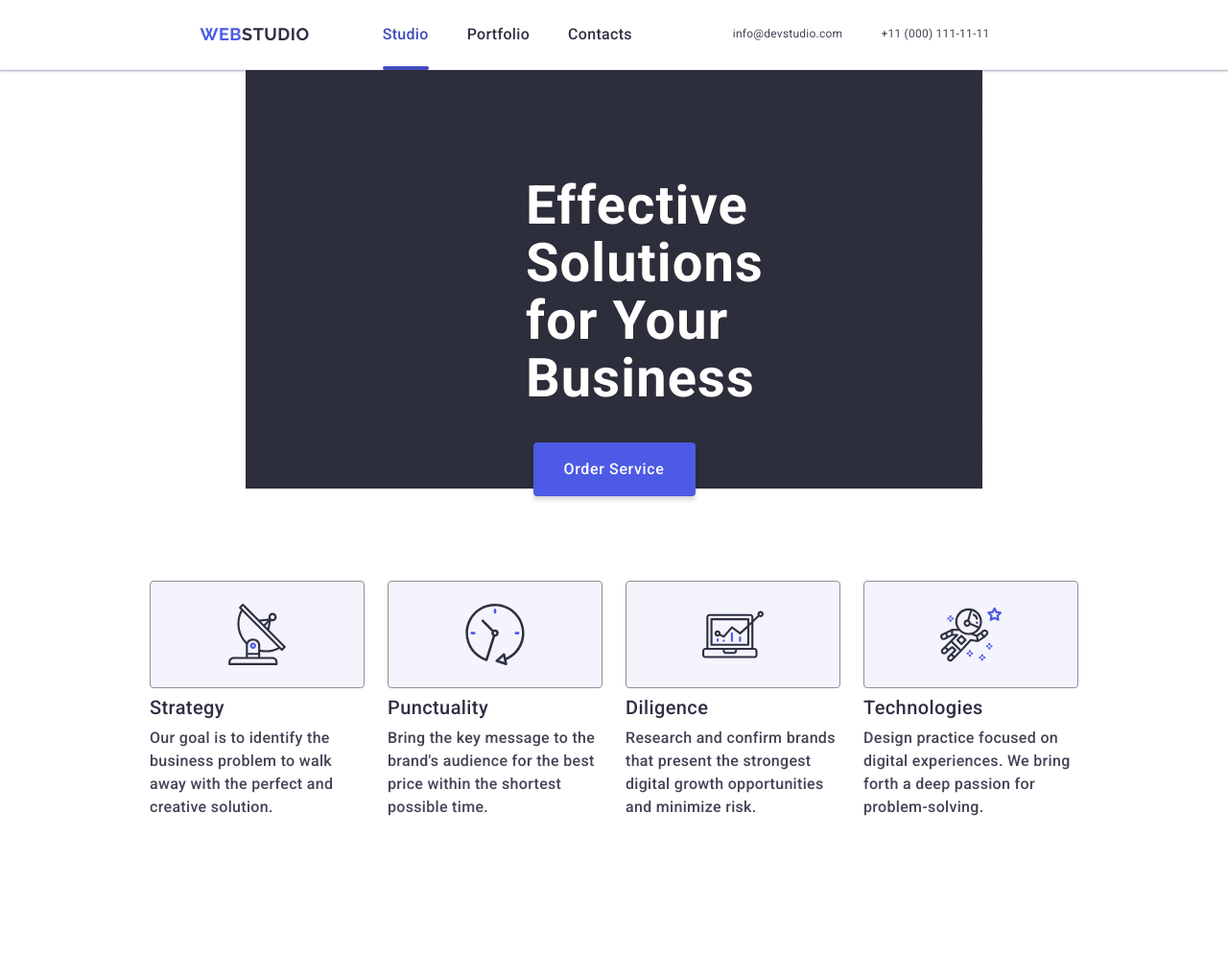
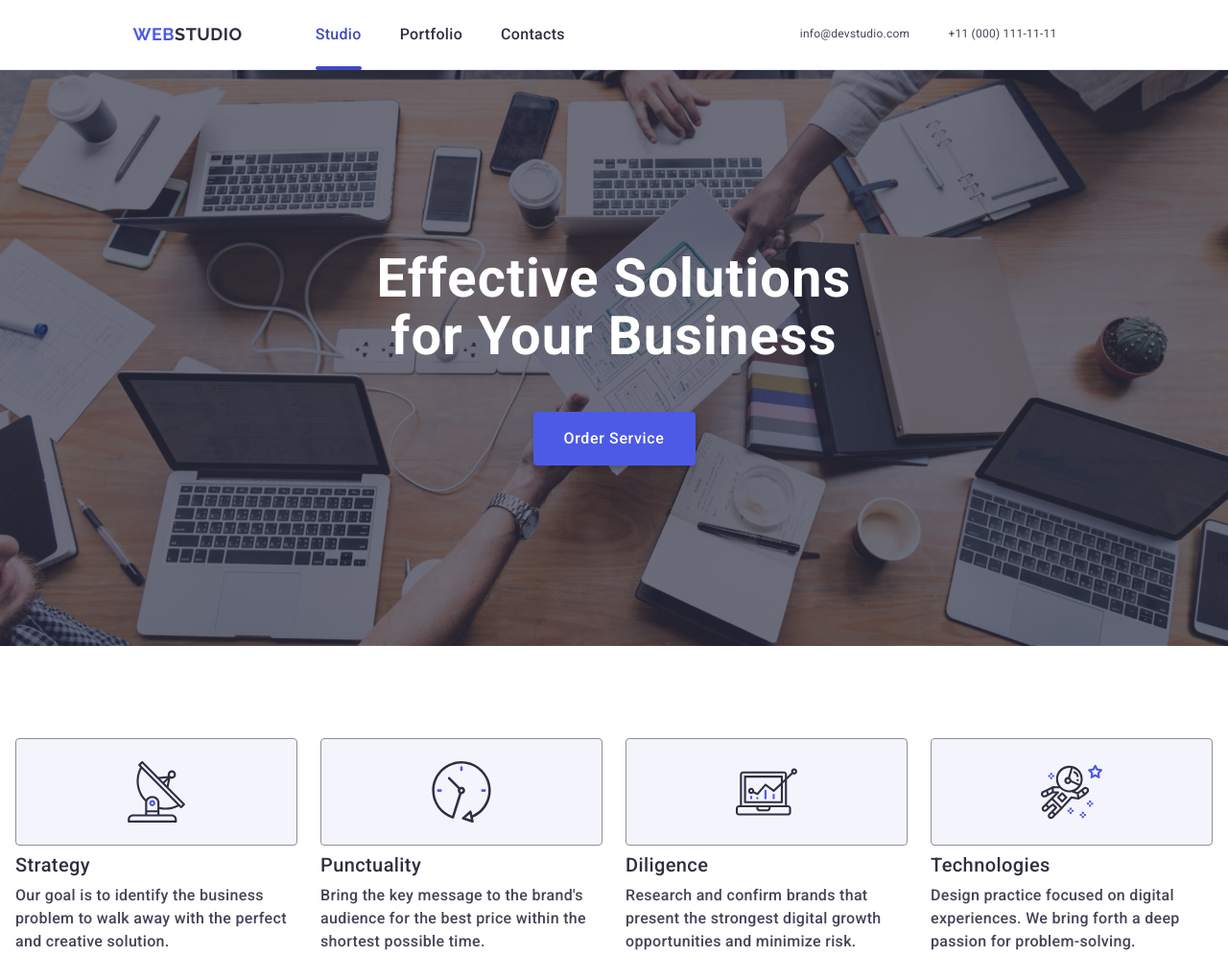
Before and after one commit to Makukhinanataliia/goit-markup-hw-06, a plain HTML site: page index.html in a window 1280 px wide. Shown: the whole page at 96% size. Before the commit the page ends 949 px from the top, so only its background shows below. Drawn offline with nearby package versions, Linux system fonts and the light colour scheme.

Commit message:
section 1

```diff
--- a/css/styles.css
+++ b/css/styles.css
@@ -266,8 +266,10 @@ gap: 40px;
 padding:48px 0 40px 0;
 fill:#4D5AE5;
 }
+
 .mobile-menu-icon {
 }
+
 .mobile-menu-social-links {
   display: flex;
   align-items: center;
@@ -285,11 +287,10 @@ fill:#4D5AE5;
 .mobile-menu-social-links:active{
 background-color: #fff;
 fill:#2e2f42;
-
 }
 /*?---------------------------------------SECTION-1-BUISNESS-------------------------------*/
 
-.business {
+.business{
   display: block;
   background-color: #2a2a2a;
   background-image: linear-gradient(
@@ -297,33 +298,31 @@ fill:#2e2f42;
       rgba(46, 47, 66, 0.7),
       rgba(46, 47, 66, 0.7)
     ),
-    url(../images/bg-mob.jpg);
+    url(../images/mob/bg-mob.jpg);
+  padding: 72px 16px;
   background-position: center;
   background-size: cover;
   background-repeat: no-repeat;
   max-width: 320px;
   max-height: 432px;
-  padding: 72px 16px;
   margin-left: auto;
   margin-right: auto;
 }
+
 
 .business-titel {
   color: #fff;
   font-size: 36px;
   font-weight: 700;
   line-height: 1.11;
-  /* line-height: 1.07; */
   letter-spacing: 0.02em;
   max-width: 288px;
-  /* max-width: 496px; */
   display: flex;
+  flex-wrap: wrap;
+  overflow-wrap: break-word;
   text-align: center;
   text-transform:capitalize;
-  /* margin-left: auto; */
-  /* margin-bottom: 48px; */
   margin-bottom: 72px;
-  /* margin-right: auto; */
 }
 
 .business-btn {
@@ -982,8 +981,6 @@ fill:#2e2f42;
 @media screen and (min-width: 768px) {
   .container {
     max-width: 100%;
-    display: flex;
-
   }
 
   .mobile-menu{
@@ -1050,7 +1047,7 @@ background-image: linear-gradient(
       rgba(46, 47, 66, 0.7),
       rgba(46, 47, 66, 0.7)
     ),
-    url(../images/busines-bg-tab.jpeg);
+    url(../images/tab/bg-tab.jpg);
     padding: 112px 136px;
 }
 
@@ -1061,15 +1058,14 @@ background-image: linear-gradient(
 }
 
 .business-titel{
-  display:contents;
+display:contents;
 font-size: 56px;
 text-transform:none;
 line-height:1.07em;
-margin-bottom: 36px;
 }
 
 .business-btn{
-  margin-top:36px;
+    margin:36px auto;
 }
 
 .strength-list {
@@ -1088,8 +1084,7 @@ text-align: start;
 
 @media screen and (min-width: 1158px) {
   .container {
-    padding: 0 156px;
-    max-width: 100%;
+    max-width:100%
   }
 
 .modal{
@@ -1108,8 +1103,38 @@ padding: 72px 24px 24px 24px;
 margin-right:40px;
   }
 
+  .business{
+max-width:1440px;
+max-height: 600px;
+background-image: linear-gradient(
+      to bottom,
+      rgba(46, 47, 66, 0.7),
+      rgba(46, 47, 66, 0.7)
+    ),
+    url(../images/bg-desc.jpg);
+        padding: 188px 0;
+  }
+
+.wrapper-business{
+    display: flex;
+    align-content: center;
+    flex-direction: column;
+}
+
+.business-titel{
+font-size:56px;
+line-height:1.07;
+max-width:496px;
+display:block;
+margin-bottom:48px;
+}
+
+.business-btn{
+   margin: 0 auto;
+}
+
   .strength-item {
-    width: calc((100% - 72px) / 4);
+  width: calc((100% - 72px) / 4);
   }
 
   .strength-subtitle {
--- a/index.html
+++ b/index.html
@@ -137,7 +137,7 @@
       <!-- Section 1 -->
       <section class="business">
         <div class="container wrapper-business">
-          <h1 class="business-titel">Effective Solutions for Your Business</h1>
+          <h1 class="business-titel">Effective Solutions for&nbsp;Your Business</h1>
           <button type="button" class="business-btn">Order Service</button>
         </div>
       </section>
```
